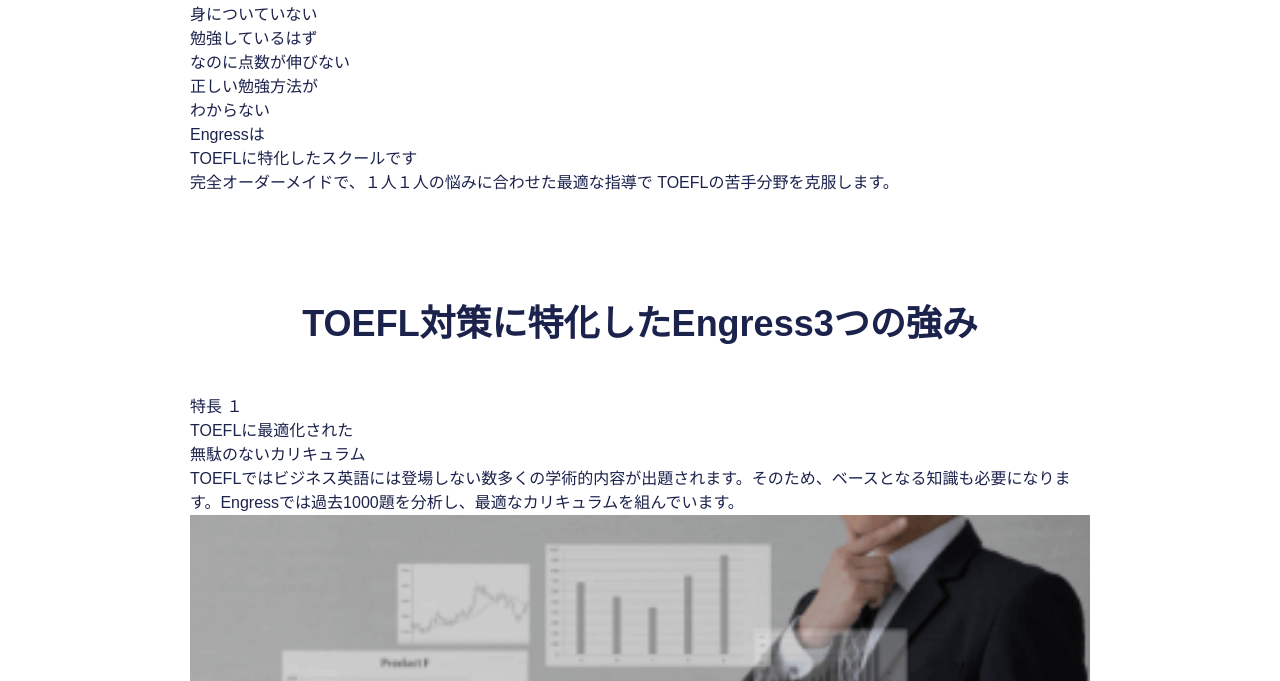
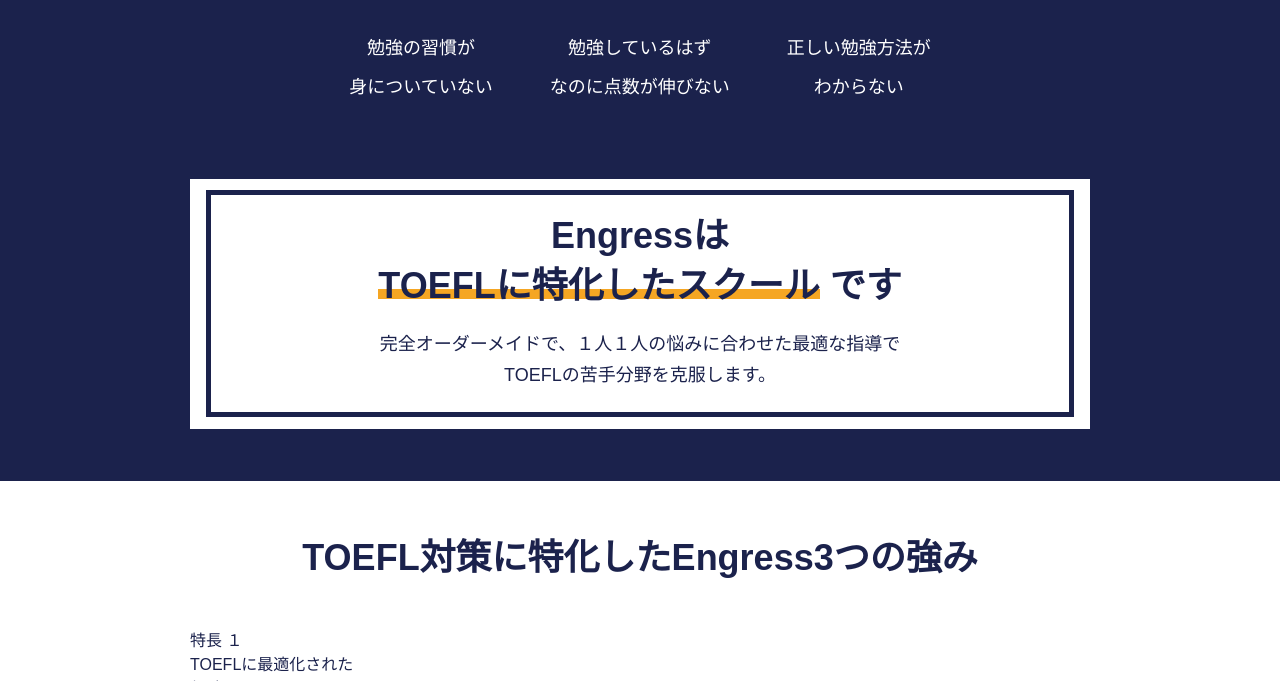
Before and after one commit to ryoya-murata/engress-reproduce, a plain HTML site: page index.html in a window 1280 px wide. Shown: the part 675-1356 px from the top of the page. Drawn offline with Linux system fonts and the light colour scheme.

Commit message:
introduceのcssを記述

```diff
--- a/css/style.scss
+++ b/css/style.scss
@@ -509,3 +509,57 @@ body.fixed{
   text-decoration: underline;
 
 }
+
+// =======================
+//  introduce
+// =======================
+
+.introduce{
+  background: $primary-color;
+}
+
+.introduce__ex-wrapper{
+  display: flex;
+  justify-content: center;
+  align-items: center;
+  margin-bottom: 4.5313em;
+}
+
+.introduce__ex-item{
+  font-size: 1.125em;
+  line-height: 2.1667;
+  margin-right: 3.1667em;
+  text-align: center;
+  color: #fff;
+
+  &:last-child{
+    margin-right: 0;
+  }
+}
+
+.introduce__contents-wrapper{
+  padding: 0.6875em 1em 0.75em;
+  background: #fff;
+}
+
+.introduce__contents{
+  padding: 1em 1em 1.3125em 1em;
+  border:5px solid $primary-color;
+  text-align: center;
+}
+
+.introduce__contents-title{
+  font-size: 2.25em;
+  font-weight: bold;
+  line-height: 1.3889;
+  margin-bottom: 0.5em;
+}
+
+.title__caution{
+  background: linear-gradient(transparent 0px,transparent 58%, $color-yellow 58%,$color-yellow 82%,transparent 82%,transparent 100%);
+}
+
+.introduce__contents-desc{
+  font-size: 1.125em;
+  line-height: 1.7222;
+}
--- a/index.html
+++ b/index.html
@@ -58,7 +58,7 @@
 
     <section class="section section--color_primary introduce">
        <div class="inner inner--middle">
-          <h2 class="section__title section__title--center section__title--color_white"></h2><!-- /.section__title section__title--color_white -->
+          <h2 class="section__title section__title--center section__title--color_white">TOEFL学習でこんな悩みありませんか？</h2><!-- /.section__title section__title--color_white -->
           <div class="introduce__ex-wrapper">
              <p class="introduce__ex-item">勉強の習慣が<br> 身についていない</p><!-- /.introduce__ex-item -->
              <p class="introduce__ex-item">勉強しているはず<br> なのに点数が伸びない</p><!-- /.introduce__ex-item -->
@@ -66,8 +66,8 @@
           </div><!-- /.introduce__ex-wrapper -->
           <div class="introduce__contents-wrapper">
              <div class="introduce__contents">
-               <h3 class="introduce__contents-title">Engressは<br>TOEFLに特化したスクールです</h3><!-- /.introduce__contents-title -->
-               <p class="introduce__contents-desc">完全オーダーメイドで、１人１人の悩みに合わせた最適な指導で TOEFLの苦手分野を克服します。</p><!-- /.introduce__contents-desc -->
+               <h3 class="introduce__contents-title">Engressは<br> <span class="title__caution">TOEFLに特化したスクール</span><!-- /.title__caution --> です</h3><!-- /.introduce__contents-title -->
+               <p class="introduce__contents-desc">完全オーダーメイドで、１人１人の悩みに合わせた最適な指導で <br>TOEFLの苦手分野を克服します。</p><!-- /.introduce__contents-desc -->
              </div><!-- /.introduce__contents -->
           </div><!-- /.introduce__content-wrappers -->
        </div><!-- /.inner inner--middle -->
```
Also changed, not shown: css/style.css, 1 other file.
